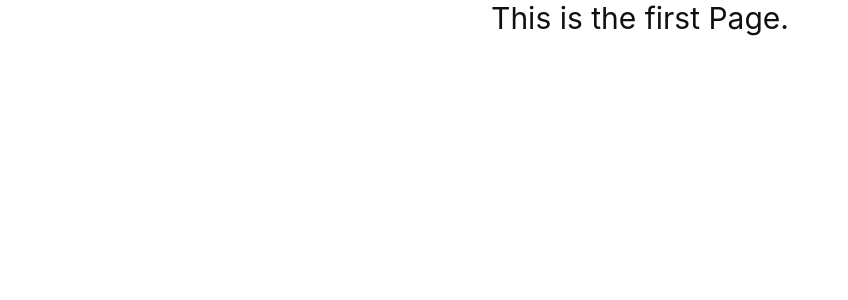
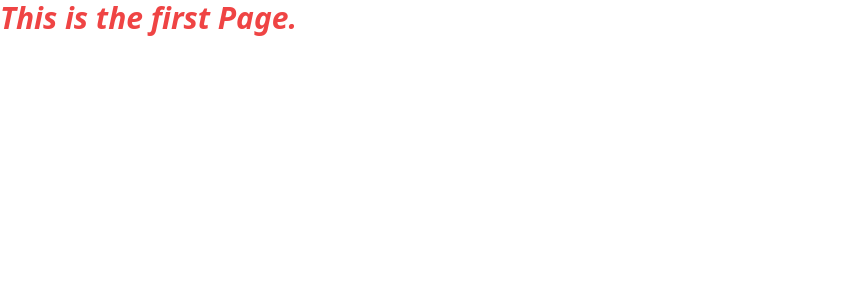
Before and after one commit to dumidu1998/autoaid-front, a React (Create React App) app: page / in a window 1280 px wide. Shown: the top 300 px of the page, without its empty margins (0-848 px from the left). Built offline with nearby package versions, Linux system fonts and the light colour scheme.

Commit message:
initial commit

```diff
--- /dev/null
+++ b/craco.config.js
@@ -0,0 +1,10 @@
+module.exports = {
+    style: {
+      postcss: {
+        plugins: [
+          require('tailwindcss'),
+          require('autoprefixer'),
+        ],
+      },
+    },
+  }
--- /dev/null
+++ b/postcss.config.js
@@ -0,0 +1,6 @@
+module.exports = {
+  plugins: {
+    tailwindcss: {},
+    autoprefixer: {},
+  },
+}
--- a/src/App.js
+++ b/src/App.js
@@ -2,7 +2,7 @@
 
 function App() {
   return (
-    <div className="App">
+    <div className=" text-3xl font-bold italic text-red-500">
       This is the first Page.
     </div>
   );
--- a/src/index.css
+++ b/src/index.css
@@ -1,13 +1,3 @@
-body {
-  margin: 0;
-  font-family: -apple-system, BlinkMacSystemFont, 'Segoe UI', 'Roboto', 'Oxygen',
-    'Ubuntu', 'Cantarell', 'Fira Sans', 'Droid Sans', 'Helvetica Neue',
-    sans-serif;
-  -webkit-font-smoothing: antialiased;
-  -moz-osx-font-smoothing: grayscale;
-}
-
-code {
-  font-family: source-code-pro, Menlo, Monaco, Consolas, 'Courier New',
-    monospace;
-}
+@tailwind base;
+@tailwind components;
+@tailwind utilities;
--- /dev/null
+++ b/tailwind.config.js
@@ -0,0 +1,11 @@
+module.exports = {
+  purge: ['./src/**/*.{js,jsx,ts,tsx}', './public/index.html'],
+  darkMode: false, // or 'media' or 'class'
+  theme: {
+    extend: {},
+  },
+  variants: {
+    extend: {},
+  },
+  plugins: [],
+}
```
Also changed, not shown: package.json (+9 -4 lines), 1 other file (tests, documents, lock files or other folders).
